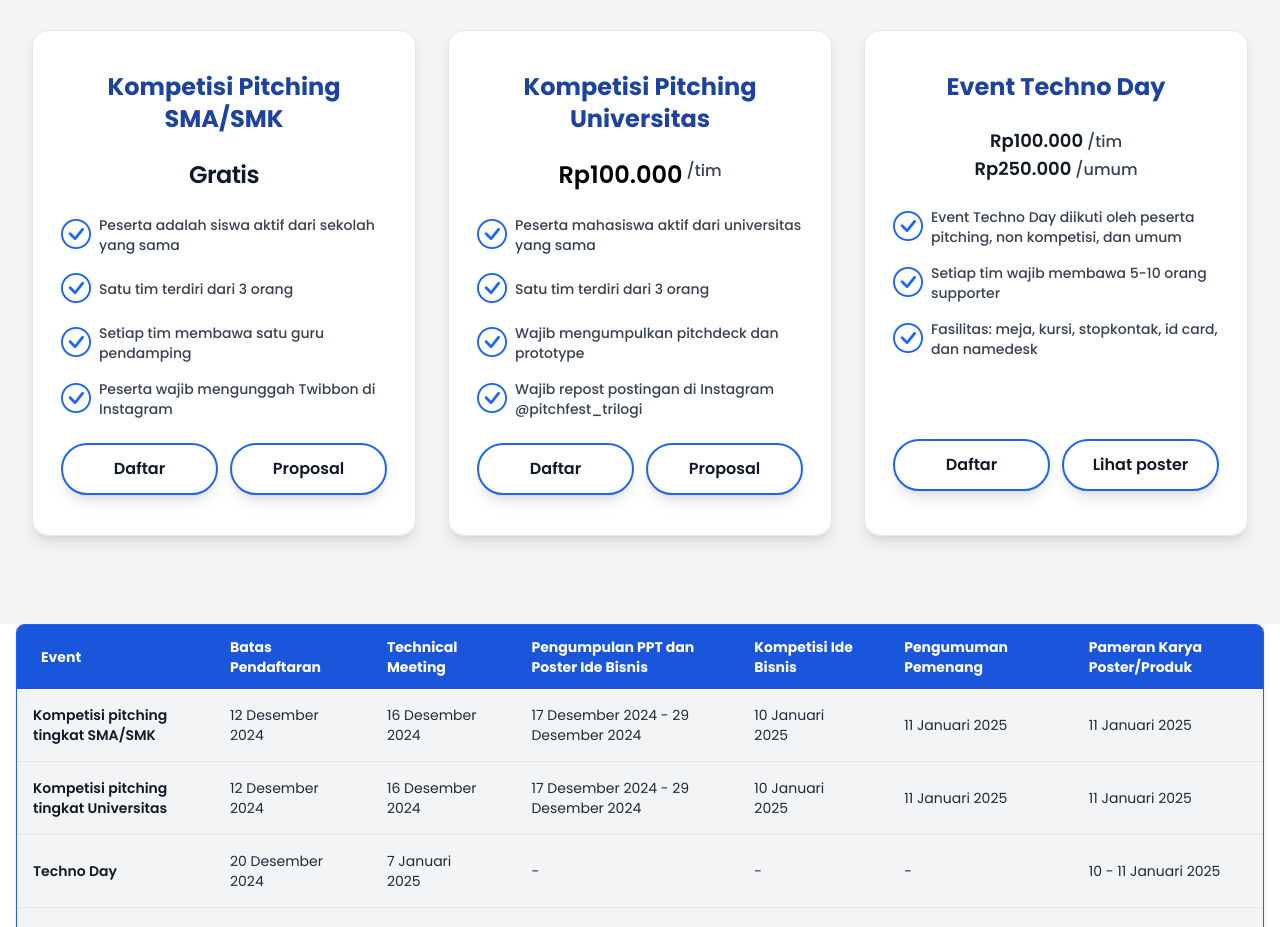
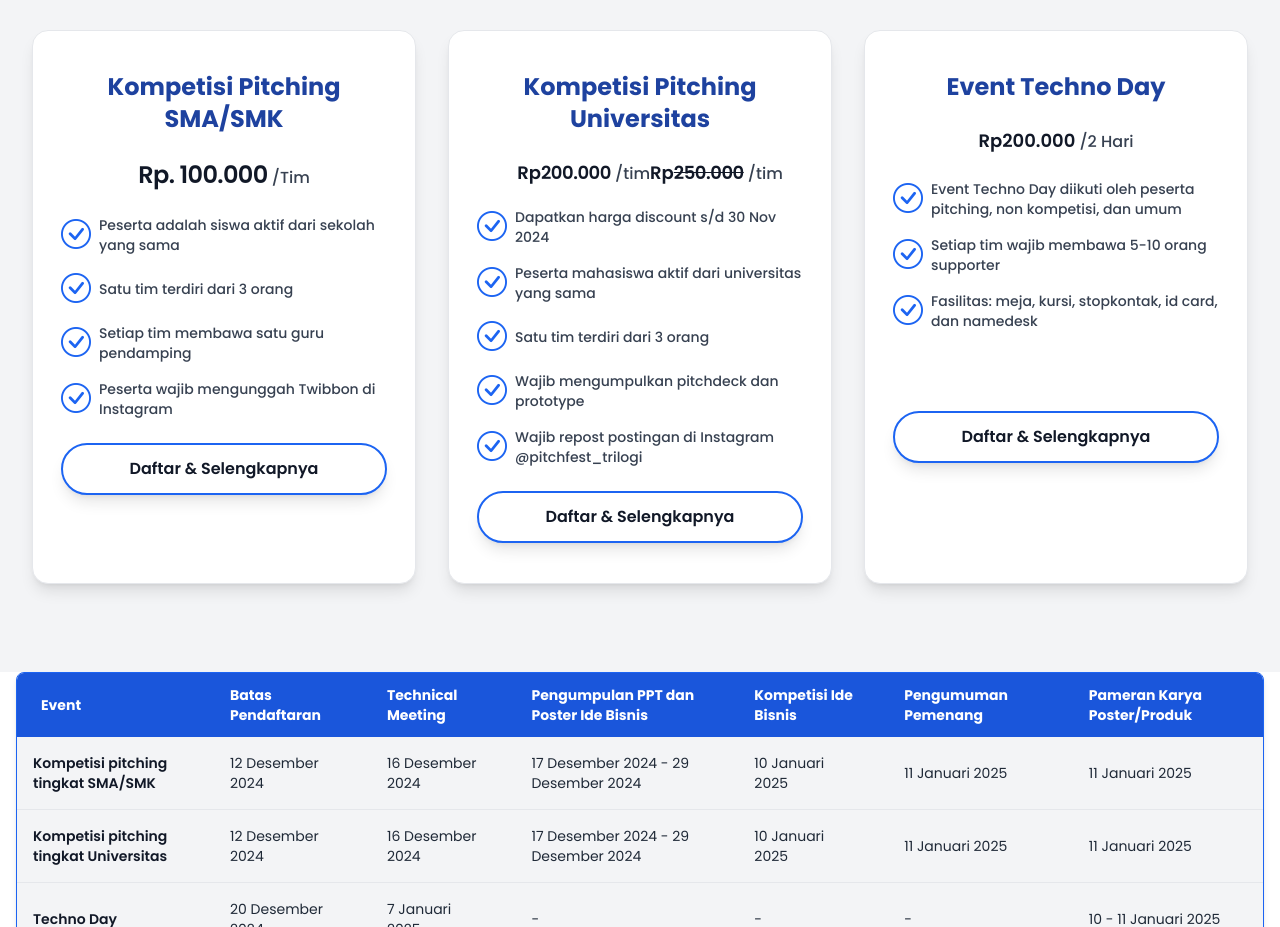
Before and after one commit to ekiIman123/PitchingFestival2025, a website: page pitchingfest-main/event.html in a window 1280 px wide. Shown: the part 1520-2447 px from the top of the page. Drawn offline with nearby package versions, Linux system fonts and the light colour scheme.

Commit message:
code baru dan separo revisi bu novi

```diff
--- a/pitchingfest-main/event.html
+++ b/pitchingfest-main/event.html
@@ -561,7 +561,8 @@
                 class="w-full max-w-sm px-7 py-10 bg-white rounded-2xl shadow-lg border border-gray-200 transition-transform transform hover:scale-105">
                 <h5 class="mb-6 text-2xl font-bold text-center text-blue-800 capitalize">Kompetisi Pitching SMA/SMK</h5>
                 <div class="flex items-baseline justify-center text-gray-900 mb-6">
-                    <span class="text-2xl font-semibold tracking-tight">Gratis</span>
+                    <span class="text-2xl font-semibold tracking-tight">Rp. 100.000</span>
+                    <span class="ml-1 text-md font-medium text-gray-700">/Tim</span>
                 </div>
                 <ul class="space-y-4 mb-6">
                     <li class="flex items-center space-x-2">
@@ -587,11 +588,7 @@
                 <div class="flex gap-3">
                     <a href="https://linktr.ee/KompetisiPitchingSMAK"
                         class="inline-flex items-center justify-center w-full px-5 py-3 font-semibold text-gray-900 bg-transparent border-2 border-blue-600 rounded-full transition-all duration-300 hover:bg-blue-600 hover:text-white shadow-lg hover:shadow-lg">
-                        Daftar
-                    </a>
-                    <a href="https://drive.google.com/file/d/1ryYC2dCaTsRWWV4WU1NT--grExnU_6wE/view"
-                        class="inline-flex items-center justify-center w-full px-5 py-3 font-semibold text-gray-900 bg-transparent border-2 border-blue-600 rounded-full transition-all duration-300 hover:bg-blue-600 hover:text-white shadow-lg hover:shadow-lg">
-                        Proposal
+                        Daftar & Selengkapnya
                     </a>
                 </div>
             </div>
@@ -601,11 +598,23 @@
                 class="w-full max-w-sm px-7 py-10 bg-white rounded-2xl shadow-lg border border-gray-200 transition-transform transform hover:scale-105">
                 <h5 class="mb-6 text-2xl font-bold text-center text-blue-800 capitalize">Kompetisi Pitching Universitas
                 </h5>
-                <div class="flex justify-center mb-6">
-                    <span class="text-2xl font-semibold">Rp100.000</span>
-                    <span class="ml-1 text-md font-medium text-gray-700">/tim</span>
+                <div class="flex flex-wrap justify-center">
+                    <div class="flex items-baseline text-gray-900 dark:text-white ml-5">
+                        <span class="text-lg font-semibold">Rp</span>
+                        <span class="text-lg font-semibold tracking-tight">200.000</span>
+                        <span class="ml-1 text-md font-medium text-gray-700">/tim</span>
+                    </div>
+                    <div class="flex items-baseline text-gray-900 dark:text-white mb-5">
+                        <span class="text-lg font-semibold">Rp</span>
+                        <span class="text-lg font-semibold tracking-tight"><del>250.000</del></span>
+                        <span class="ml-1 text-md font-medium text-gray-700">/tim</span>
+                    </div>
                 </div>
                 <ul class="space-y-4 mb-6">
+                    <li class="flex items-center space-x-2">
+                        <i class="text-3xl text-blue-600 bi bi-check-circle"></i>
+                        <span class="text-sm font-medium text-gray-700">Dapatkan harga discount s/d 30 Nov 2024</span>
+                    </li>
                     <li class="flex items-center space-x-2">
                         <i class="text-3xl text-blue-600 bi bi-check-circle"></i>
                         <span class="text-sm font-medium text-gray-700">Peserta mahasiswa aktif dari universitas yang
@@ -628,13 +637,9 @@
                 </ul>
 
                 <div class="flex gap-3">
-                    <a href="https://linktr.ee/KompetisiPitchingUniv2025"
+                    <a href="https://linktr.ee/KompetisiPitchingUniv2025"                    "
                         class="inline-flex items-center justify-center w-full px-5 py-3 font-semibold text-gray-900 bg-transparent border-2 border-blue-600 rounded-full transition-all duration-300 hover:bg-blue-600 hover:text-white shadow-lg hover:shadow-lg">
-                        Daftar
-                    </a>
-                    <a href="https://drive.google.com/file/d/1mXsgUlKFOAGHFcDKmpBGL1D5SwAx9wqw/view?usp=sharing"
-                        class="inline-flex items-center justify-center w-full px-5 py-3 font-semibold text-gray-900 bg-transparent border-2 border-blue-600 rounded-full transition-all duration-300 hover:bg-blue-600 hover:text-white shadow-lg hover:shadow-lg">
-                        Proposal
+                        Daftar & Selengkapnya
                     </a>
                 </div>
             </div>
@@ -645,12 +650,8 @@
                 <h5 class="mb-6 text-2xl font-bold text-center text-blue-800 capitalize">Event Techno Day</h5>
                 <div class="flex flex-col items-center mb-6">
                     <div class="flex items-baseline justify-center text-gray-900">
-                        <span class="text-lg font-semibold">Rp100.000</span>
-                        <span class="ml-1 text-md font-medium text-gray-700">/tim</span>
-                    </div>
-                    <div class="flex items-baseline justify-center text-gray-900">
-                        <span class="text-lg font-semibold">Rp250.000</span>
-                        <span class="ml-1 text-md font-medium text-gray-700">/umum</span>
+                        <span class="text-lg font-semibold">Rp200.000</span>
+                        <span class="ml-1 text-md font-medium text-gray-700">/2 Hari</span>
                     </div>
                 </div>
                 <ul class="space-y-4 mb-20">
@@ -672,16 +673,10 @@
                 </ul>
 
                 <div class="flex gap-3">
-                    <a href="https://linktr.ee/TeknoDay.Bazar2025" type="button"
-                        class="inline-flex items-center justify-center w-full px-5 py-3 font-semibold text-gray-900 bg-transparent border-2 border-blue-600 rounded-full transition-all duration-300 hover:bg-blue-600 hover:text-white shadow-lg hover:shadow-lg">Daftar</a>
-                    <button data-modal-target="defaultModal" data-modal-toggle="defaultModalTechnoDay" type="button"
-                        class="inline-flex items-center justify-center w-full px-5 py-3 font-semibold text-gray-900 bg-transparent border-2 border-blue-600 rounded-full transition-all duration-300 hover:bg-blue-600 hover:text-white shadow-lg hover:shadow-lg">Lihat
-                        poster</button>
-                </div>
-
-                <div id="popup-modal" tabindex="-1"
-                    class="fixed top-0 left-0 right-0 z-50 hidden p-4 overflow-x-hidden overflow-y-auto md:inset-0 h-[calc(100%-1rem)] max-h-full">
-                    <img src="public/img/technonew.png" class="w-[550px]" alt="">
+                    <a href="https://linktr.ee/TeknoDay.Bazar2025"
+                        class="inline-flex items-center justify-center w-full px-5 py-3 font-semibold text-gray-900 bg-transparent border-2 border-blue-600 rounded-full transition-all duration-300 hover:bg-blue-600 hover:text-white shadow-lg hover:shadow-lg">
+                        Daftar & Selengkapnya
+                    </a>
                 </div>
             </div>
         </div>
--- a/pitchingfest-main/public/js/count.js
+++ b/pitchingfest-main/public/js/count.js
@@ -1,5 +1,5 @@
 // Set the date we're counting down to
-var countDownDate = new Date("Oct 20, 2024 12:00:00").getTime();
+var countDownDate = new Date("Jan 10, 2025 07:30:00").getTime();
 
 // Update the count down every 1 second
 var x = setInterval(function () {
```
Also changed, not shown: pitchingfest-main/index.html (+16 -14 lines), pitchingfest-main/public/img/ika.png (added), pitchingfest-main/public/img/maminew.png (added).
